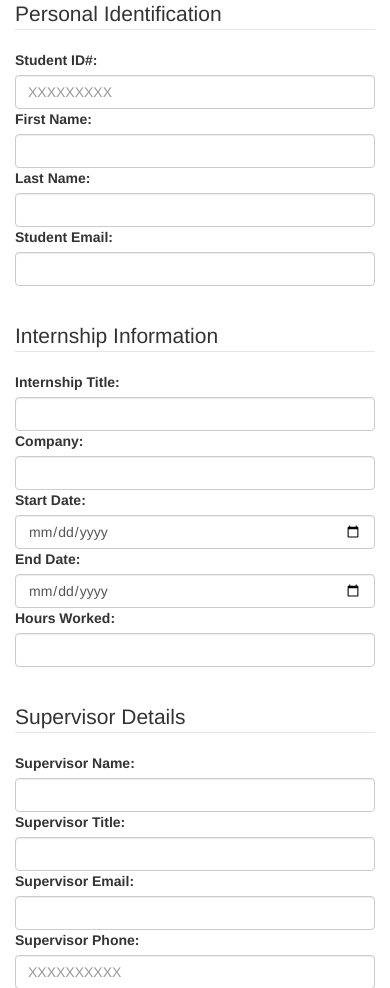
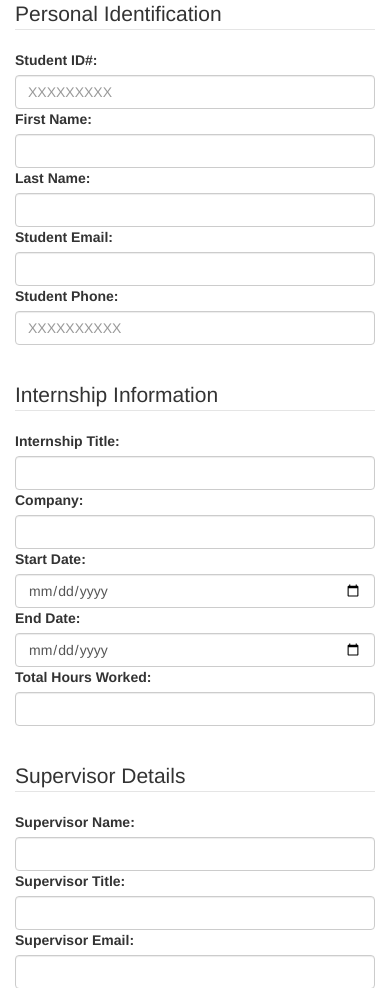
Before and after one commit to h4r3krsna/IT486_pla_project, a PHP site: page /views/student_form.php in a window 390 px wide. Shown: the part 170-1158 px from the top of the page. Run offline with PHP 8.4, Linux system fonts and the light colour scheme.

Commit message:
added student phone number field to database, submission form (with front-end validation), server-side validated submission form and instructor approval form

```diff
--- a/index.php
+++ b/index.php
@@ -83,6 +83,7 @@ function isValidForm(&$postData) {
   $isValidForm = isFilled($postData, 'first-name') && $isValidForm;
   $isValidForm = isFilled($postData, 'last-name') && $isValidForm;
   $isValidForm = isValidEmail($postData, 'student-email') && $isValidForm;
+  $isValidForm = isValidPhone($postData, 'student-phone') && $isValidForm;
   $isValidForm = isFilled($postData, 'internship-title') && $isValidForm;
   $isValidForm = isFilled($postData, 'company') && $isValidForm;
   $isValidForm = isValidDate($postData, 'start-date') && $isValidForm;
@@ -176,6 +177,7 @@ $f3->route('POST /',
         $firstName = $dbConnection->escape_string($_POST["first-name"]);
         $lastName = $dbConnection->escape_string($_POST["last-name"]);
         $studentEmail = $dbConnection->escape_string($_POST["student-email"]);
+        $studentPhone = $dbConnection->escape_string($_POST["student-phone"]);
         $internshipTitle = $dbConnection->escape_string($_POST["internship-title"]);
         $company = $dbConnection->escape_string($_POST["company"]);
         $startDate = $dbConnection->escape_string($_POST["start-date"]);
@@ -192,7 +194,7 @@ $f3->route('POST /',
         $reflection3 = $dbConnection->escape_string($_POST["reflection3"]);
         $reflection4 = $dbConnection->escape_string($_POST["reflection4"]);
 
-        $statement = "INSERT INTO entries (studentid, firstname, lastname, email,"
+        $statement = "INSERT INTO entries (studentid, firstname, lastname, email, phone,"
                      . " internshiptitle, company, startdate,enddate,hoursworked,"
                      . "supervisorname,supervisortitle, supervisoremail,supervisorphone,"
                      . "descriptionofduties,"
@@ -202,6 +204,7 @@ $f3->route('POST /',
                      . "'" . $firstName . "',"
                      . "'" . $lastName . "',"
                      . "'" . $studentEmail . "', "
+                     . "'" . $studentPhone . "', "
                      . "'" . $internshipTitle . "', "
                      . "'" . $company . "', "
                      . "'" . $startDate . "', "
@@ -263,6 +266,7 @@ $f3->route('GET /entries/@id',
                 $f3->set("firstname", $row['firstname']);
                 $f3->set("lastname", $row['lastname']);
                 $f3->set("studentemail", $row['email']);
+                $f3->set("studentphone", $row['phone']);
                 $f3->set("internshiptitle", $row['internshiptitle']);
                 $f3->set("company", $row['company']);
                 $f3->set("startdate", $row['startdate']);
--- a/views/approval_form.php
+++ b/views/approval_form.php
@@ -38,6 +38,8 @@ $f3 = \Base::instance();
                         <input type="text" class="form-control" id="last-name" name="last-name" value="<?php echo $f3->get("lastname"); ?>" disabled>
                         <label for="student-email">Student Email:</label>
                         <input type="email" class="form-control" id="student-email" name="student-email" value="<?php echo $f3->get("studentemail"); ?>" disabled>
+                        <label for="student-phone">Student Phone:</label>
+                        <input type="text" class="form-control" id="student-phone" name="student-phone" value="<?php echo $f3->get("studentphone") ?>" disabled>
                     </fieldset>
                 </div>
             </div>
@@ -53,7 +55,7 @@ $f3 = \Base::instance();
                         <input type="date" class="form-control" id="start-date" name="start-date" value="<?php echo $f3->get("startdate"); ?>" disabled>
                         <label for="end-date">End Date:</label>
                         <input type="date" class="form-control" id="end-date" name="end-date" value="<?php echo $f3->get("enddate"); ?>" disabled>
-                        <label for="hours-worked">Hours Worked:</label>
+                        <label for="hours-worked">Total Hours Worked:</label>
                         <input type="number" class="form-control" id="hours-worked" name="hours-worked" value="<?php echo $f3->get("hoursworked"); ?>" disabled>
                     </fieldset>
                 </div>
--- a/views/student_form.php
+++ b/views/student_form.php
@@ -32,13 +32,15 @@
                     <fieldset>
                         <legend>Personal Identification</legend>
                         <label for="student-id">Student ID#:</label>
-                        <input type="numberr" class="form-control" id="student-id" name="student-id" placeholder="XXXXXXXXX" required>
+                        <input type="number" class="form-control" id="student-id" name="student-id" placeholder="XXXXXXXXX" required>
                         <label for="first-name">First Name:</label>
                         <input type="text" class="form-control" id="first-name" name="first-name" placeholder="" required">
                         <label for="last-name">Last Name:</label>
                         <input type="text" class="form-control" id="last-name" name="last-name" placeholder="" required>
                         <label for="student-email">Student Email:</label>
-                        <input type="emaill" class="form-control" id="student-email" name="student-email" placeholder="" required>
+                        <input type="email" class="form-control" id="student-email" name="student-email" placeholder="" required>
+                        <label for="student-phone">Student Phone:</label>
+                        <input type="text" class="form-control" id="student-phone" name="student-phone" placeholder="XXXXXXXXXX" required>
                     </fieldset>
                 </div>
             </div>
@@ -54,8 +56,8 @@
                         <input type="date" class="form-control" id="start-date" name="start-date" required>
                         <label for="end-date">End Date:</label>
                         <input type="date" class="form-control" id="end-date" name="end-date" required>
-                        <label for="hours-worked">Hours Worked:</label>
-                        <input type="numberr" class="form-control" id="hours-worked" name="hours-worked" placeholder="" required>
+                        <label for="hours-worked">Total Hours Worked:</label>
+                        <input type="number" class="form-control" id="hours-worked" name="hours-worked" placeholder="" required>
                     </fieldset>
                 </div>
             </div>
@@ -70,9 +72,9 @@
                         <label for="supervisor-title">Supervisor Title:</label>
                         <input type="text" class="form-control" id="supervisor-title" name="supervisor-title" placeholder="" required>
                         <label for="supervisor-email">Supervisor Email:</label>
-                        <input type="emaill" class="form-control" id="supervisor-email" name="supervisor-email" placeholder="" required>
+                        <input type="email" class="form-control" id="supervisor-email" name="supervisor-email" placeholder="" required>
                         <label for="supervisor-phone">Supervisor Phone:</label>
-                        <input type="numberr" class="form-control" id="supervisor-phone" name="supervisor-phone" placeholder="XXXXXXXXXX" required>
+                        <input type="number" class="form-control" id="supervisor-phone" name="supervisor-phone" placeholder="XXXXXXXXXX" required>
                     </fieldset>
                 </div>
             </div>
@@ -142,12 +144,15 @@
         return result;
     }
 
-    function isValidPhone(input) {
+    function isValidPhone(inputField) {
+        var input = inputField.val();
         var result = input.length == 10 && /\d{10}/.test(input);
 
         if (!result) {
             alert('Please ensure that phone number is a 10-digit numeric value!');
         }
+
+        inputField.focus();
 
         return result;
     }
@@ -163,12 +168,13 @@
         isValidForm = isValidForm
                       && isValidStudentID($('#student-id').val())
                       && isValidEmail($('#student-email').val())
+                      && isValidPhone($('#student-phone'))
                       && isValidDate($('#start-date').val())
                       && isValidDate($('#end-date').val())
                       && isStartDateBeforeEndDate($('#start-date').val(), $('#end-date').val())
                       && $.isNumeric($('#hours-worked').val())
                       && isValidEmail($('#supervisor-email').val())
-                      && isValidPhone($('#supervisor-phone').val());
+                      && isValidPhone($('#supervisor-phone'));
 
         return isValidForm;
     }
```
Also changed, not shown: setup.sql (added, +38 -0 lines), views/student_form_invalid.php (+5 -2 lines).
